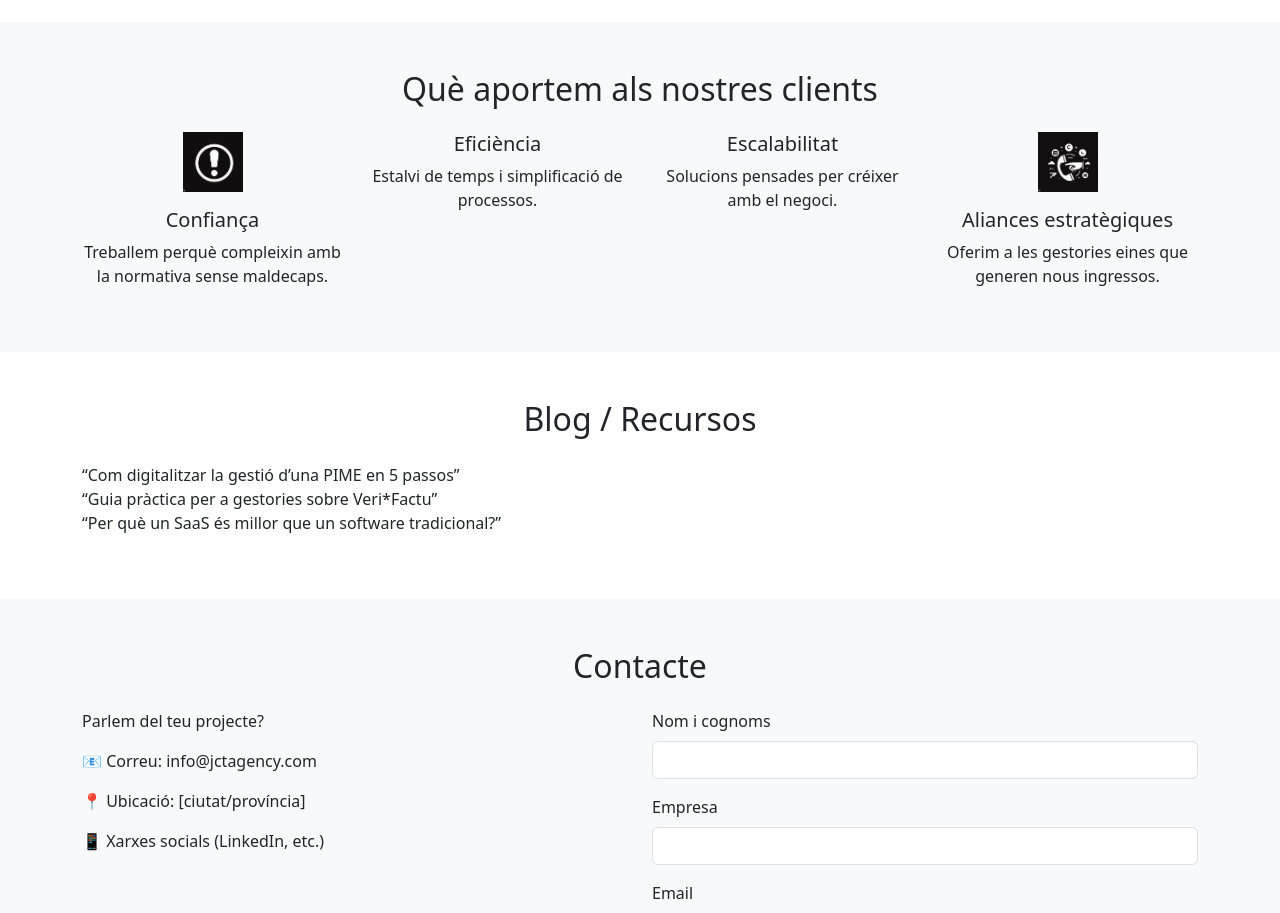
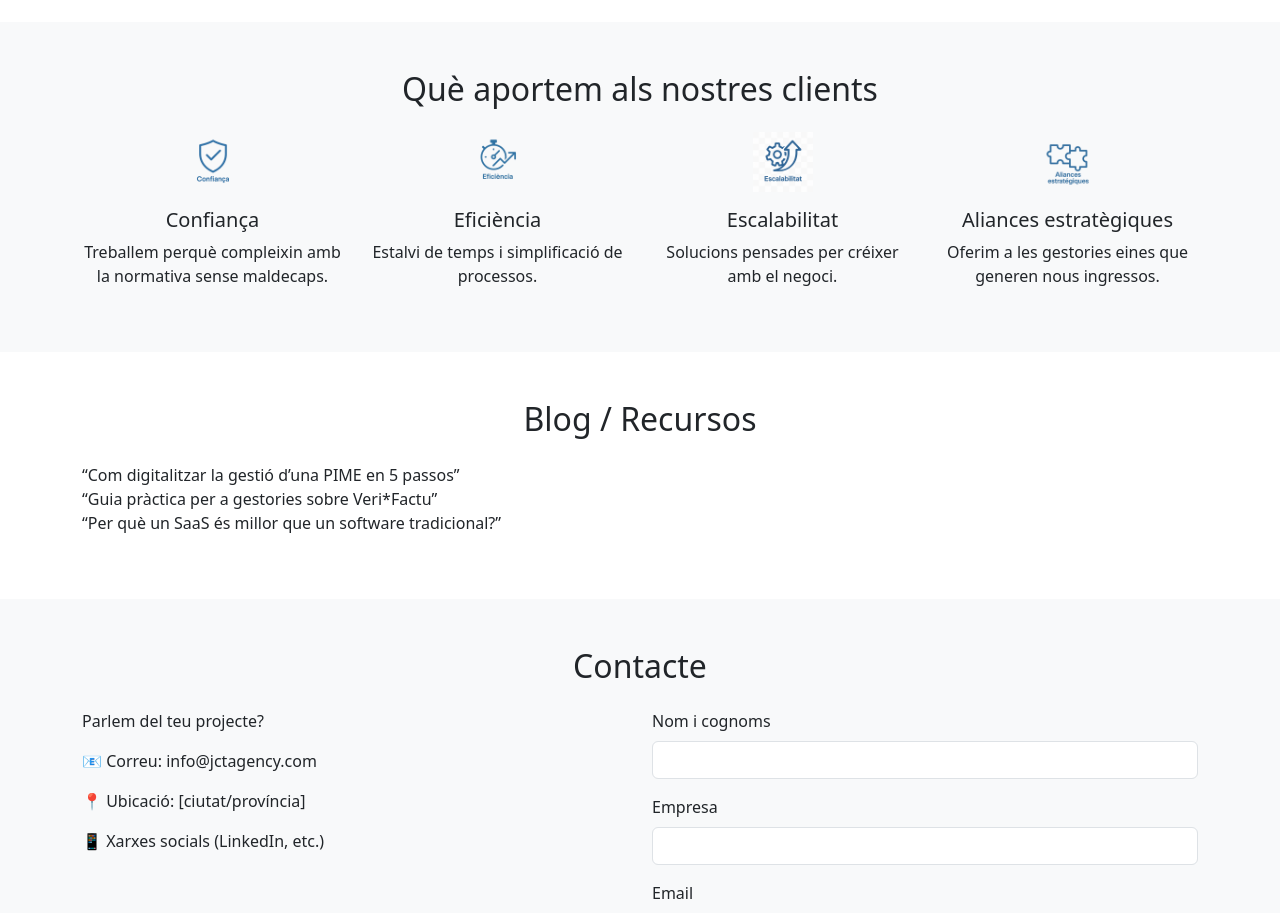
Before and after one commit to joanchorto1/web-jct-agency, a React (Create React App) app: page / in a window 1280 px wide. Shown: the part 1900-2813 px from the top of the page. Built offline with nearby package versions, Linux system fonts and the light colour scheme.

Commit message:
feat: show aportem section images

```diff
--- a/src/components/components/home.js
+++ b/src/components/components/home.js
@@ -9,8 +9,10 @@ import softwareImg from "../img/DESENVOLUPAMENT SOFTWARE.png";
 import consultoriesImg from "../img/CONSULTORIES.png";
 import dissenyWebImg from "../img/DISENY PAGINES WEB.png";
 import suportImg from "../img/SUPORT.png";
-import infoIcon from "../img/infoIcon.jpeg";
-import contactIcon from "../img/contactIcon.jpeg";
+import confiancaImg from "../img/CONFIANÇA.png";
+import eficienciaImg from "../img/EFICIENCIA.png";
+import escalabilitatImg from "../img/ESCALABILITAT.png";
+import aliancesImg from "../img/ALIANÇES.png";
 
 const Home = () => {
   const [isFormSubmitted, setFormSubmitted] = useState(false);
@@ -215,7 +217,7 @@ const Home = () => {
             <div className="row g-4">
               <div className="col-md-3 text-center">
                 <img
-                  src={infoIcon}
+                  src={confiancaImg}
                   alt="Confiança"
                   style={{ width: "60px" }}
                   className="mb-3"
@@ -224,16 +226,28 @@ const Home = () => {
                 <p>Treballem perquè compleixin amb la normativa sense maldecaps.</p>
               </div>
               <div className="col-md-3 text-center">
+                <img
+                  src={eficienciaImg}
+                  alt="Eficiència"
+                  style={{ width: "60px" }}
+                  className="mb-3"
+                />
                 <h5>Eficiència</h5>
                 <p>Estalvi de temps i simplificació de processos.</p>
               </div>
               <div className="col-md-3 text-center">
+                <img
+                  src={escalabilitatImg}
+                  alt="Escalabilitat"
+                  style={{ width: "60px" }}
+                  className="mb-3"
+                />
                 <h5>Escalabilitat</h5>
                 <p>Solucions pensades per créixer amb el negoci.</p>
               </div>
               <div className="col-md-3 text-center">
                 <img
-                  src={contactIcon}
+                  src={aliancesImg}
                   alt="Aliances estratègiques"
                   style={{ width: "60px" }}
                   className="mb-3"
```
